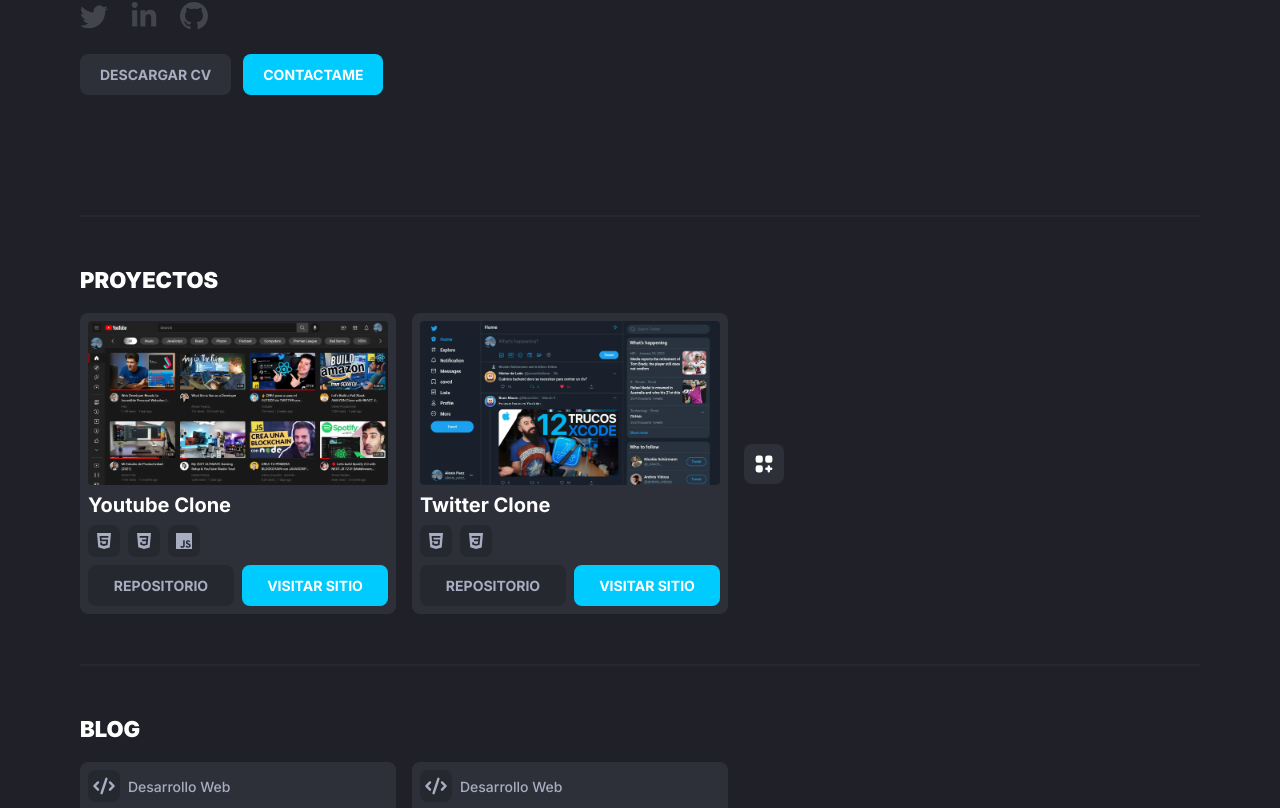
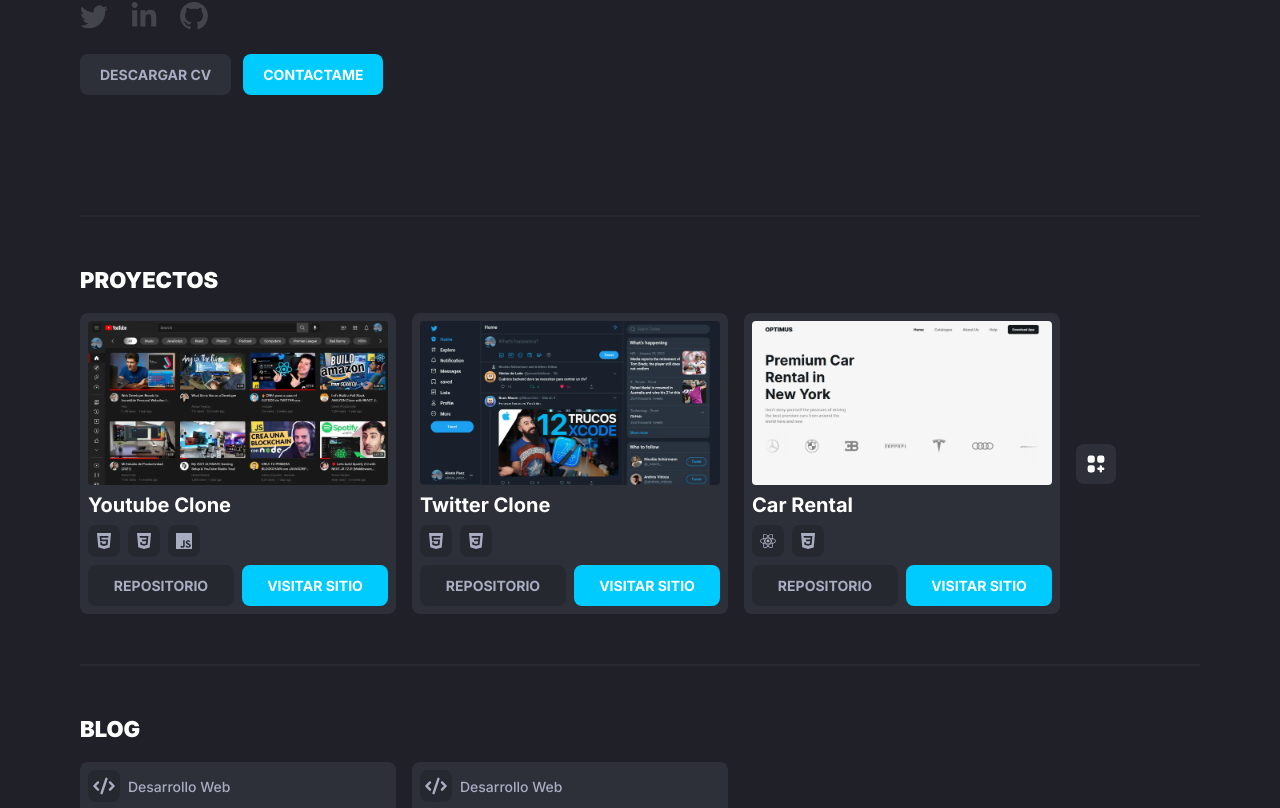
Before and after one commit to AlexisPaez11/website, a React (Create React App) app: page / in a window 1280 px wide. Shown: the part 473-1281 px from the top of the page. Built offline with nearby package versions, Linux system fonts and the light colour scheme; a web font is replaced by a local one.

Commit message:
car-rental project add

```diff
--- a/src/components/project/H-Project.jsx
+++ b/src/components/project/H-Project.jsx
@@ -6,9 +6,10 @@ import Project from './Project'
 // import { IoIosArrowBack } from 'react-icons/io'
 // import { IoIosArrowForward } from 'react-icons/io'
 import { HiViewGridAdd } from 'react-icons/hi'
-import { SiHtml5, SiCss3, SiJavascript } from 'react-icons/si'
+import { SiHtml5, SiCss3, SiJavascript, SiReact } from 'react-icons/si'
 import YoutubeClone from '../../assets/projects-assets/youtube-clone.webp'
 import TwitterClone from '../../assets/projects-assets/twitter-clone.webp'
+import CarRental from '../../assets/projects-assets/car-rental.webp'
 
 const Projects = () => {
   return (
@@ -60,6 +61,14 @@ const ProjectData = [
     github: 'https://github.com/AlexisPaez11/Twitter',
     demo: 'https://alexispaez11.github.io/Twitter/',
   },
+  {
+    id: 3,
+    image: CarRental,
+    title: 'Car Rental',
+    technologies: [<SiReact />, <SiCss3 />],
+    github: 'https://github.com/AlexisPaez11/Car-Rental',
+    demo: 'https://optimus-lb9vo90sk-alexispaez11.vercel.app/',
+  },
 ]
 
 export default Projects
--- a/src/components/project/ProjectData.jsx
+++ b/src/components/project/ProjectData.jsx
@@ -1,6 +1,7 @@
-import { SiHtml5, SiCss3, SiJavascript } from 'react-icons/si'
+import { SiHtml5, SiCss3, SiJavascript, SiReact } from 'react-icons/si'
 import YoutubeClone from '../../assets/projects-assets/youtube-clone.webp'
 import TwitterClone from '../../assets/projects-assets/twitter-clone.webp'
+import CarRental from '../../assets/projects-assets/car-rental.webp'
 
 const ProjectData = [
   {
@@ -19,6 +20,14 @@ const ProjectData = [
     github: 'https://github.com/AlexisPaez11/Twitter',
     demo: 'https://alexispaez11.github.io/Twitter/',
   },
+  {
+    id: 3,
+    image: CarRental,
+    title: 'Car Rental',
+    technologies: [<SiReact />, <SiCss3 />],
+    github: 'https://github.com/AlexisPaez11/Car-Rental',
+    demo: 'https://optimus-lb9vo90sk-alexispaez11.vercel.app/',
+  },
 ]
 
 export default ProjectData
```
Also changed, not shown: src/assets/projects-assets/car-rental.webp (added).
